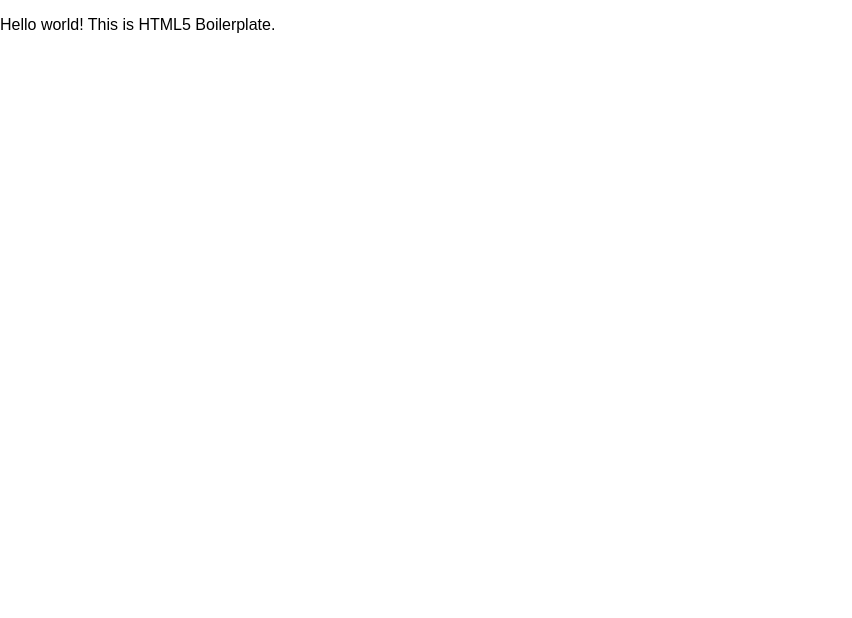
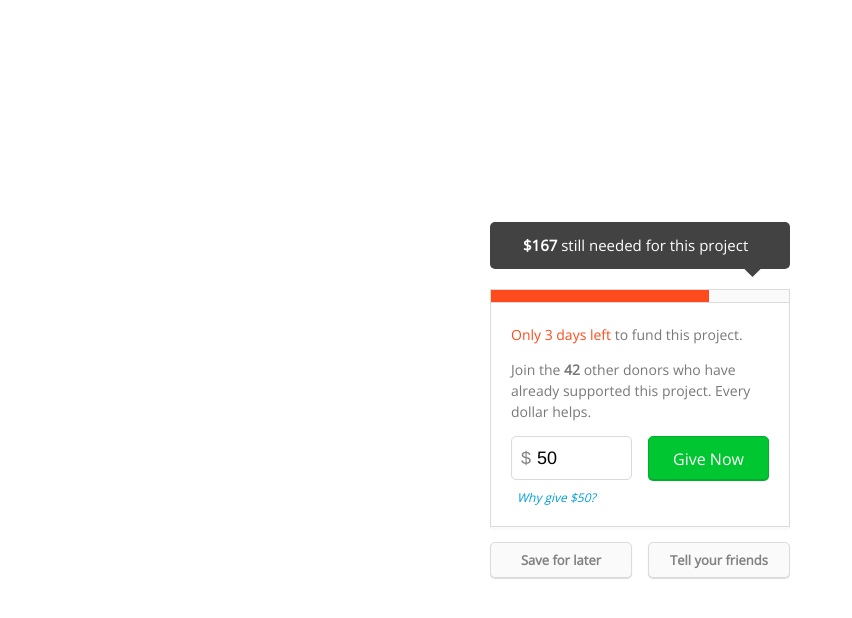
Before and after one commit to dannydb/test-widget, a website: page index.html in a window 1280 px wide. Shown: the whole page, without its empty margins (0-852 px from the left). Drawn offline with nearby package versions, Linux system fonts and the light colour scheme.

Commit message:
basic layout

```diff
--- a/index.html
+++ b/index.html
@@ -6,14 +6,43 @@
         <title>Test widget</title>
         <meta name="description" content="">
         <meta name="viewport" content="width=device-width, initial-scale=1">
+        <link href="https://fonts.googleapis.com/css?family=Open+Sans" rel="stylesheet">
         <link rel="stylesheet" href="public/normalize.css">
         <link rel="stylesheet" href="public/style.css">
     </head>
     <body>
 
-        <p>Hello world! This is HTML5 Boilerplate.</p>
+        <div class="main">
+          <div class="widget">
+            <div class="widget-remaining"><strong>$167</strong> still needed for this project</div>
+
+            <div class="widget-form">
+              <div class="widget-progress">
+                <div class="widget-bar" style="width: 73%;"></div>
+              </div>
+
+              <p><em>Only 3 days left</em> to fund this project.</p>
+
+              <p>Join the <strong>42</strong> other donors who have already supported this project. Every dollar helps.</p>
+
+              <form action="#">
+                <div class="widget-input-prefix">$</div>
+                <input type="text" min="0.01" value="50" />
+                <input type="submit" value="Give Now">
+              </form>
+              <button class="widget-help-message">Why give $50?</button>
+            </div>
+
+            <div class="widget-tools">
+              <button class="widget-save-button js-save">Save for later</button>
+              <button class="widget-share-button js-share">Tell your friends</button>
+            </div>
+          </div>
+        </div>
         <script src="https://code.jquery.com/jquery-3.1.1.min.js" integrity="sha256-hVVnYaiADRTO2PzUGmuLJr8BLUSjGIZsDYGmIJLv2b8=" crossorigin="anonymous"></script>
         <script>window.jQuery || document.write('<script src="js/vendor/jquery-3.1.1.min.js"><\/script>')</script>
         <script src="script.js"></script>
+        <script src="https://use.typekit.net/beg3ngn.js"></script>
+        <script>try{Typekit.load({ async: true });}catch(e){}</script>
     </body>
 </html>
--- a/style.less
+++ b/style.less
@@ -0,0 +1,210 @@
+// Project variables
+// -----------------------------------------------------------------------------
+
+// Colors
+@white: #fff;
+@bubble-grey: #424242;
+@form-dark-grey: #828282;
+@border-grey: #dbdbdb;
+@light-grey: #fafafa;
+@button-text-grey: #6b6b6b;
+@text-grey: #787878;
+@border-shadow-grey: #f6f6f6;
+@red: #ff4b1b;
+@green: #00c731;
+@blue: #009fd7;
+
+// Fonts
+@sans-serif: 'Open Sans', Verdana, sans-serif;
+
+// Wrapper
+// -----------------------------------------------------------------------------
+.main {
+  display: flex;
+  align-items: center;
+  justify-content: center;
+  position: absolute;
+  top: 0;
+  right: 0;
+  bottom: 0;
+  left: 0;
+}
+
+// -----------------------------------------------------------------------------
+// Widget
+// -----------------------------------------------------------------------------
+.widget {
+  width: 300px;
+  min-height: 200px;
+  font-family: @sans-serif;
+}
+
+// Remaining bubble
+// -----------------------------------------------------------------------------
+.widget-remaining {
+  background: @bubble-grey;
+  color: @white;
+  border-radius: 5px;
+  padding: 15px 33px;
+  position: relative;
+  margin-bottom: 20px;
+  font-family: @sans-serif;
+  font-size: 15px;
+
+  &:after {
+    content: ' ';
+    display: block;
+    width: 15px;
+    height: 15px;
+    background: @bubble-grey;
+    position: absolute;
+    right: 10%;
+    bottom: -5px;
+    transform: rotate(45deg);
+  }
+}
+
+// Widget form
+// -----------------------------------------------------------------------------
+.widget-form {
+  border: 1px solid @border-grey;
+  padding: 20px;
+  margin-bottom: 15px;
+  position: relative;
+  box-shadow: 0 3px 0px @light-grey;
+
+
+  p {
+    font-size: 14px;
+    line-height: 1.5;
+    color: @text-grey;
+  }
+
+  em {
+    color: @red;
+    font-style: normal;
+  }
+
+  form {
+    position: relative;
+    display: flex;
+    align-items: flex-start;
+    justify-content: flex-start;
+  }
+
+  input {
+    height: 44px;
+    line-height: 44px;
+    padding: 0;
+    box-sizing: border-box;
+    font-family: @sans-serif;
+    width: ~"calc(50% - 8px)";
+  }
+
+  input[type='text'],
+  .widget-input-prefix {
+    font-size: 18px;
+    font-family: Helvetica, Arial, sans-serif;
+  }
+
+  input[type='text'] {
+    border: 1px solid @border-grey;
+    border-radius: 5px;
+    margin-right: 8px;
+    box-shadow: inset 0 0 5px @light-grey;
+    padding-left: 25px;
+    display: block;
+
+    &.invalid {
+      border-color: @red;
+      box-shadow: 0 0 3px @red;
+    }
+  }
+
+  .widget-input-prefix {
+    content: '$';
+    color: @form-dark-grey;
+    display: block;
+    height: 44px;
+    line-height: 44px;
+    position: absolute;
+    left: 10px;
+    top: 0;
+  }
+
+  input[type='submit'] {
+    background: @green;
+    border-radius: 5px;
+    color: #fff;
+    border: 1px solid darken(@green, 5%);
+    box-shadow: 0 1px 0 darken(@green, 5%);
+    margin-left: 8px;
+    cursor: pointer;
+  }
+}
+
+.widget-progress {
+  background: @light-grey;
+  position: absolute;
+  top: 0;
+  left: 0;
+  width: 100%;
+  height: 12px;
+  border-bottom: 1px solid @border-grey;
+}
+
+.widget-bar {
+  background: @red;
+  position: absolute;
+  top: 0;
+  left: 0;
+  height: 12px;
+}
+
+.widget-help-message {
+  background: none;
+  border: none;
+  box-shadow: none;
+  color: @blue;
+  font-style: italic;
+  font-family: @sans-serif;
+  font-size: 12px;
+  margin-top: 10px;
+}
+
+// Widget tools
+// -----------------------------------------------------------------------------
+.widget-tools {
+  display: flex;
+  align-items: flex-start;
+  justify-content: flex-start;
+
+  button {
+    width: ~"calc(50% - 8px)";
+  }
+
+  .widget-save-button,
+  .widget-share-button {
+    background: @light-grey;
+    border: 1px solid @border-grey;
+    border-radius: 5px;
+    height: 36px;
+    line-height: 30px;
+    font-family: @sans-serif;
+    font-size: 13px;
+    vertical-align: middle;
+    color: @form-dark-grey;
+    font-weight: bold;
+    box-shadow: 0 1px 1px @border-grey;
+    cursor: pointer;
+
+  }
+
+  .widget-save-button {
+    margin-right: 8px;
+  }
+
+  .widget-share-button {
+    margin-left: 8px;
+  }
+}
```
Also changed, not shown: public/style.css.
